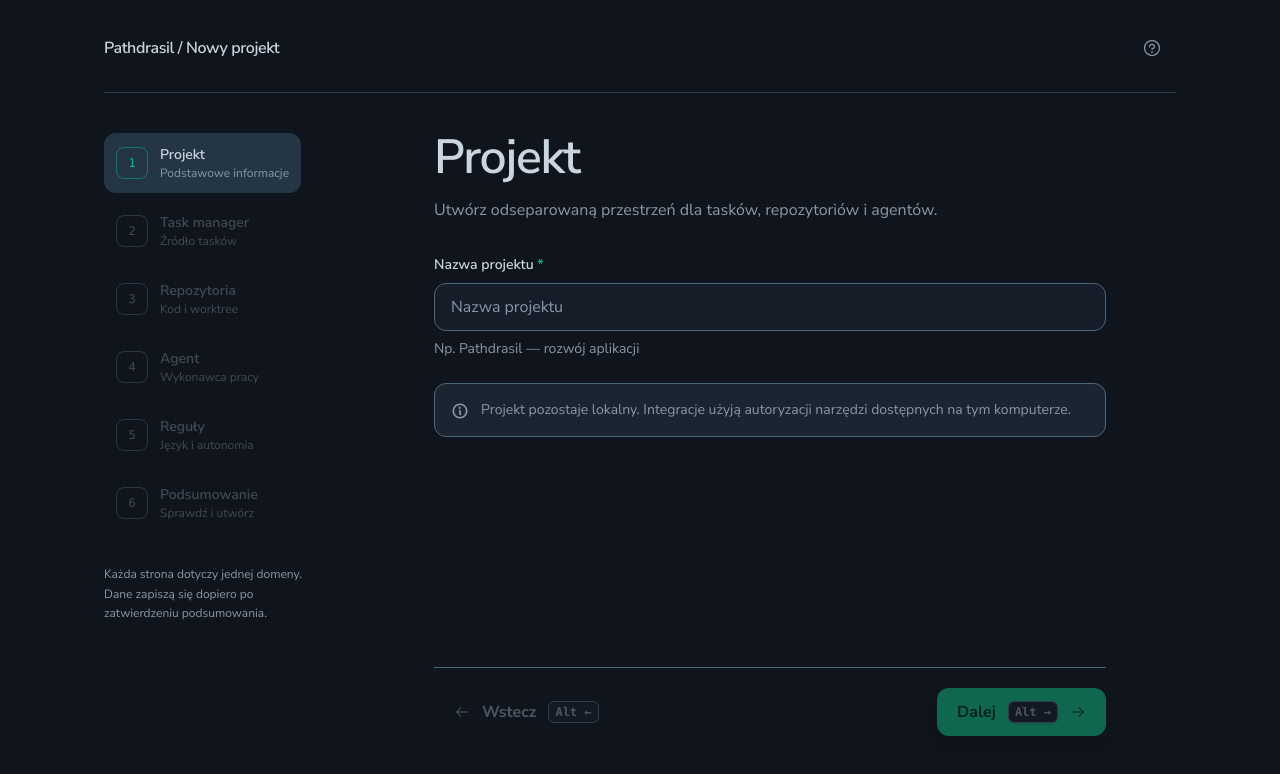
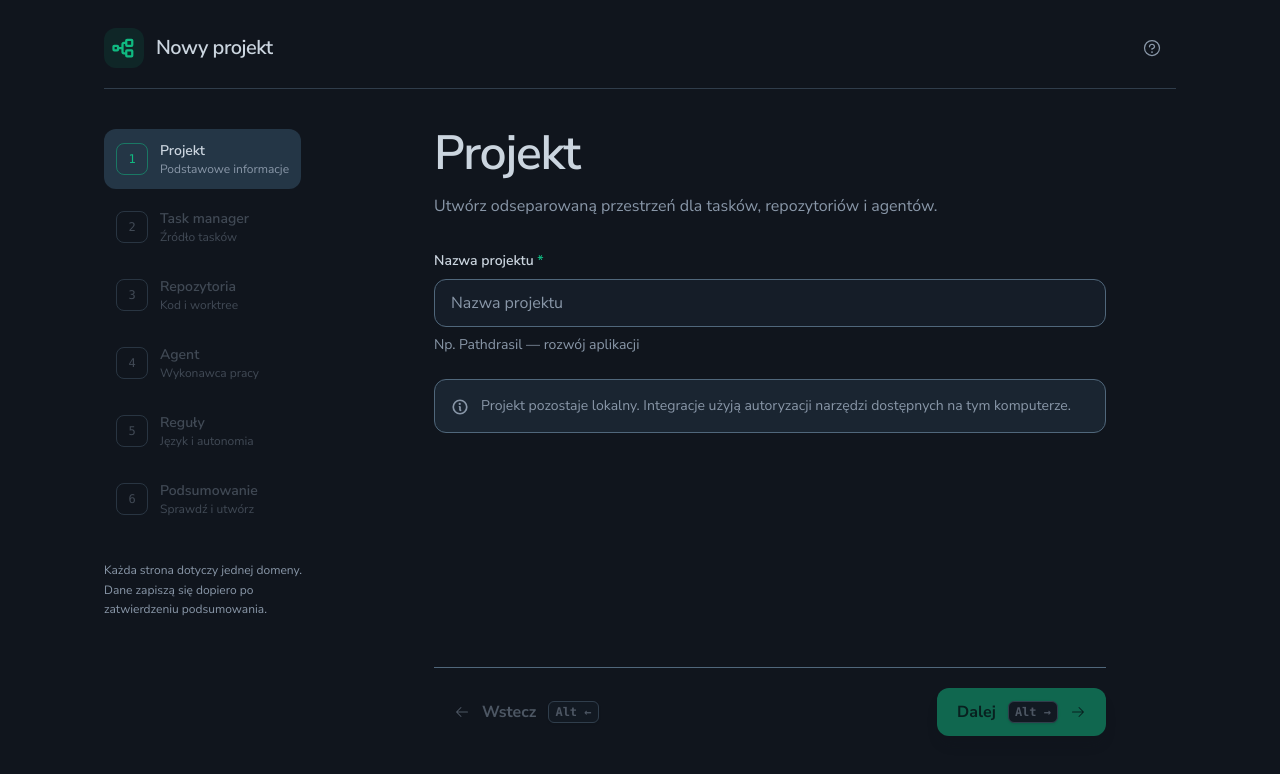
Before and after one commit to GrzegorzSzyda/pathdrasil, a React (Vite) app: page /projects/new in a window 1280 px wide. Both pictures are taken after a click on the button "Dodaj projekt". Shown: the top 774 px of the page. Built offline with nearby package versions, Linux system fonts and the light colour scheme.

Commit message:
feat: add persistent application topbar

```diff
--- a/src/components/Header.tsx
+++ b/src/components/Header.tsx
@@ -1,14 +1,4 @@
-import { TreeStructureIcon } from '@phosphor-icons/react'
+import { Topbar } from './Topbar'
 
-export const Header = (): React.JSX.Element => {
-  return (
-    <header className="flex items-center gap-3" aria-label="Pathdrasil">
-      <span className="text-brand grid size-11 place-items-center">
-        <TreeStructureIcon size={32} weight="bold" />
-      </span>
-      <span className="text-heading text-lg font-semibold tracking-tight">
-        Pathdrasil
-      </span>
-    </header>
-  )
-}
+/** @deprecated Użyj Topbar. Pozostawione jako kompatybilny alias. */
+export const Header = (): React.JSX.Element => <Topbar />
--- a/src/components/SetupLayout.tsx
+++ b/src/components/SetupLayout.tsx
@@ -1,11 +1,8 @@
 import type { ReactNode } from 'react'
-import {
-  ArrowLeftIcon,
-  ArrowRightIcon,
-  QuestionIcon,
-} from '@phosphor-icons/react'
+import { ArrowLeftIcon, ArrowRightIcon } from '@phosphor-icons/react'
 import { Button } from './Button'
 import { Kbd } from './Kbd'
+import { Topbar } from './Topbar'
 
 export type SetupStep = { title: string; description: string }
 
@@ -34,20 +31,7 @@ export const SetupLayout = ({
 }: SetupLayoutProps): React.JSX.Element => (
   <main className="bg-page text-text min-h-screen">
     <div className="mx-auto flex min-h-screen w-full max-w-6xl flex-col px-6 py-6 sm:px-10">
-      <header className="border-border/50 flex items-center justify-between border-b pb-5">
-        <span className="text-heading font-semibold tracking-tight">
-          Pathdrasil / Nowy projekt
-        </span>
-        <Button
-          type="button"
-          appearance="ghost"
-          size="icon"
-          aria-label="Skróty klawiaturowe"
-          onClick={onHelp}
-        >
-          <QuestionIcon aria-hidden="true" />
-        </Button>
-      </header>
+      <Topbar title="Nowy projekt" onHelp={onHelp} />
       <div className="grid flex-1 gap-10 py-10 lg:grid-cols-[220px_1fr]">
         <nav aria-label="Etapy tworzenia projektu">
           <ol className="grid gap-2">
--- /dev/null
+++ b/src/components/Topbar.tsx
@@ -0,0 +1,39 @@
+import { QuestionIcon, TreeStructureIcon } from '@phosphor-icons/react'
+import { Button } from './Button'
+import { Heading } from './Heading'
+
+type TopbarProps = { title?: string; onHelp?: () => void }
+
+/** Stały pasek aplikacji obecny na każdym widoku. */
+export const Topbar = ({
+  title = 'Pathdrasil',
+  onHelp,
+}: TopbarProps): React.JSX.Element => (
+  <header
+    className="border-border/50 flex min-h-16 items-center justify-between gap-4 border-b pb-4"
+    aria-label="Nawigacja aplikacji"
+  >
+    <div className="flex min-w-0 items-center gap-3">
+      <span
+        className="text-brand bg-brand/10 grid size-10 shrink-0 place-items-center rounded-xl"
+        aria-hidden="true"
+      >
+        <TreeStructureIcon size={24} weight="bold" />
+      </span>
+      <Heading as="h1" level="h4" className="truncate">
+        {title}
+      </Heading>
+    </div>
+    {onHelp && (
+      <Button
+        type="button"
+        appearance="ghost"
+        size="icon"
+        aria-label="Skróty klawiaturowe"
+        onClick={onHelp}
+      >
+        <QuestionIcon aria-hidden="true" />
+      </Button>
+    )}
+  </header>
+)
--- a/src/main.tsx
+++ b/src/main.tsx
@@ -6,6 +6,7 @@ import '@fontsource/nunito-sans/600.css'
 import '@fontsource/nunito-sans/700.css'
 import { CheckCircleIcon } from '@phosphor-icons/react'
 import { Button } from './components/Button'
+import { Topbar } from './components/Topbar'
 import { ProjectSetupPage } from './pages/ProjectSetupPage'
 import { WelcomePage } from './pages/WelcomePage'
 import './tailwind.css'
@@ -40,7 +41,10 @@ const App = (): React.JSX.Element => {
     )
   if (view === 'complete')
     return (
-      <main className="bg-welcome text-text grid min-h-screen place-items-center p-6">
+      <main className="bg-welcome text-text min-h-screen px-6 py-6 sm:px-10">
+        <div className="mx-auto flex min-h-[calc(100vh-3rem)] w-full max-w-6xl flex-col">
+          <Topbar title="Projekt utworzony" />
+          <div className="grid flex-1 place-items-center p-6">
             <div className="grid max-w-md gap-5 text-center">
               <CheckCircleIcon
                 className="text-brand mx-auto"
@@ -48,16 +52,18 @@ const App = (): React.JSX.Element => {
                 weight="duotone"
                 aria-hidden="true"
               />
-          <h1 className="text-heading text-4xl font-semibold">
+              <h2 className="text-heading text-4xl font-semibold">
                 Projekt utworzony
-          </h1>
+              </h2>
               <p className="text-muted">
-            Konfiguracja została przygotowana. Synchronizacja integracji będzie
-            kolejnym krokiem.
+                Konfiguracja została przygotowana. Synchronizacja integracji
+                będzie kolejnym krokiem.
               </p>
               <Button type="button" onClick={() => setView('welcome')}>
                 Wróć do projektów
               </Button>
+            </div>
+          </div>
         </div>
       </main>
     )
--- a/src/pages/ProjectSetupPage.tsx
+++ b/src/pages/ProjectSetupPage.tsx
@@ -202,13 +202,13 @@ export const ProjectSetupPage = ({
         nextLabel={activeStep === steps.length - 1 ? 'Utwórz projekt' : 'Dalej'}
         onHelp={() => setHelpOpen(true)}
       >
-        <h1
+        <h2
           ref={headingRef}
           tabIndex={-1}
           className="text-heading text-4xl font-semibold tracking-tight outline-none sm:text-5xl"
         >
           {steps[activeStep].title}
-        </h1>
+        </h2>
         <p className="text-muted mt-4 mb-8 text-base leading-relaxed">
           {activeStep === 0 &&
             'Utwórz odseparowaną przestrzeń dla tasków, repozytoriów i agentów.'}
--- a/src/pages/WelcomePage.tsx
+++ b/src/pages/WelcomePage.tsx
@@ -1,7 +1,7 @@
 import { PlusIcon } from '@phosphor-icons/react'
 import { Button } from '../components/Button'
-import { Header } from '../components/Header'
 import { Heading } from '../components/Heading'
+import { Topbar } from '../components/Topbar'
 
 type WelcomePageProps = { onCreate: () => void }
 
@@ -10,9 +10,9 @@ export const WelcomePage = ({
 }: WelcomePageProps): React.JSX.Element => (
   <main className="bg-welcome text-text min-h-screen px-6 py-8 text-base sm:px-10">
     <div className="flex min-h-[calc(100vh-4rem)] w-full flex-col">
-      <Header />
+      <Topbar />
       <div className="flex flex-1 flex-col items-center justify-center text-center">
-        <Heading as="h1" level="h1">
+        <Heading as="h2" level="h1">
           Zacznijmy od projektu
         </Heading>
         <p className="mt-5 mb-8 max-w-md text-base leading-relaxed">
```
Also changed, not shown: 2 other files (tests, documents, lock files or other folders). Lines whose indentation alone changed are shown as unchanged.
